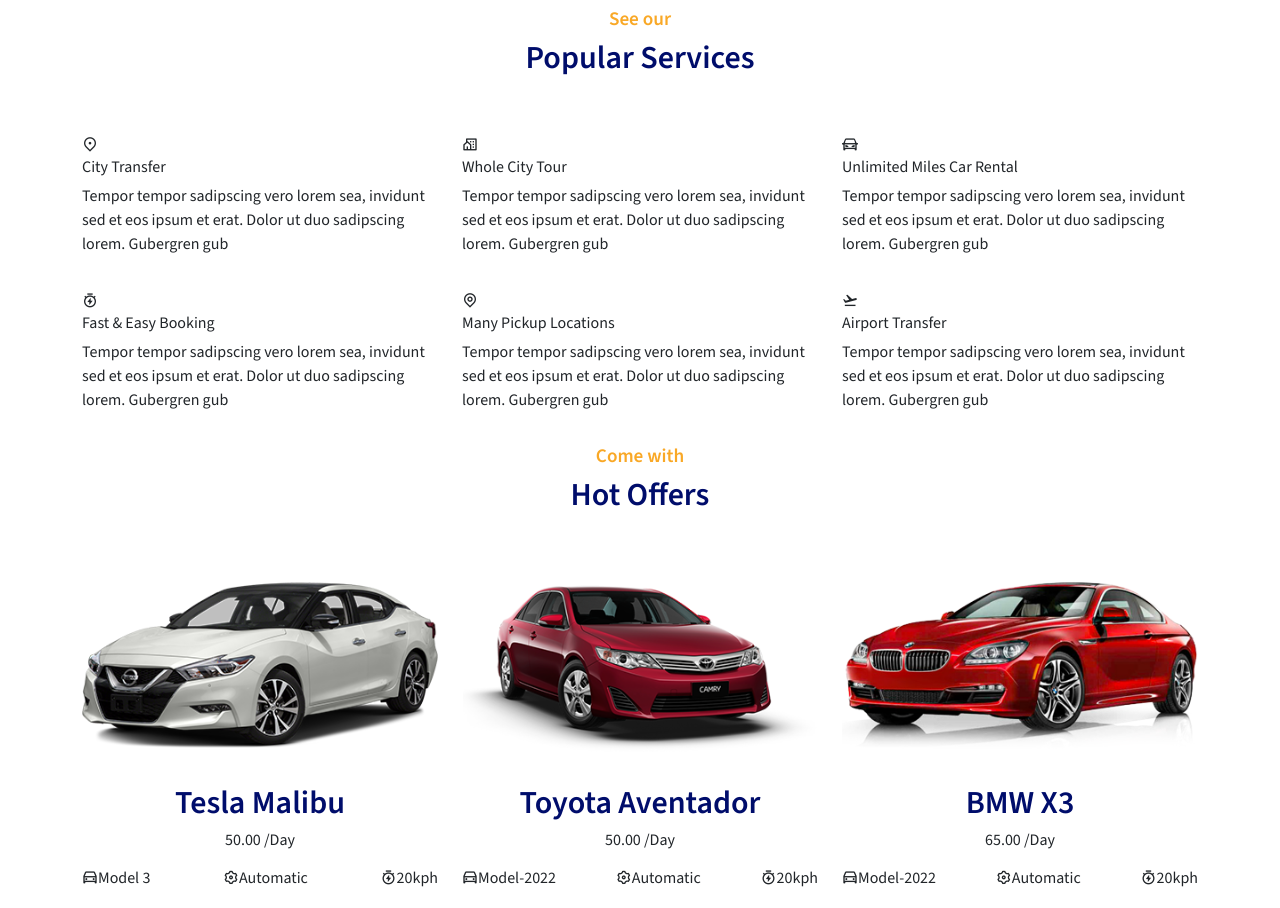
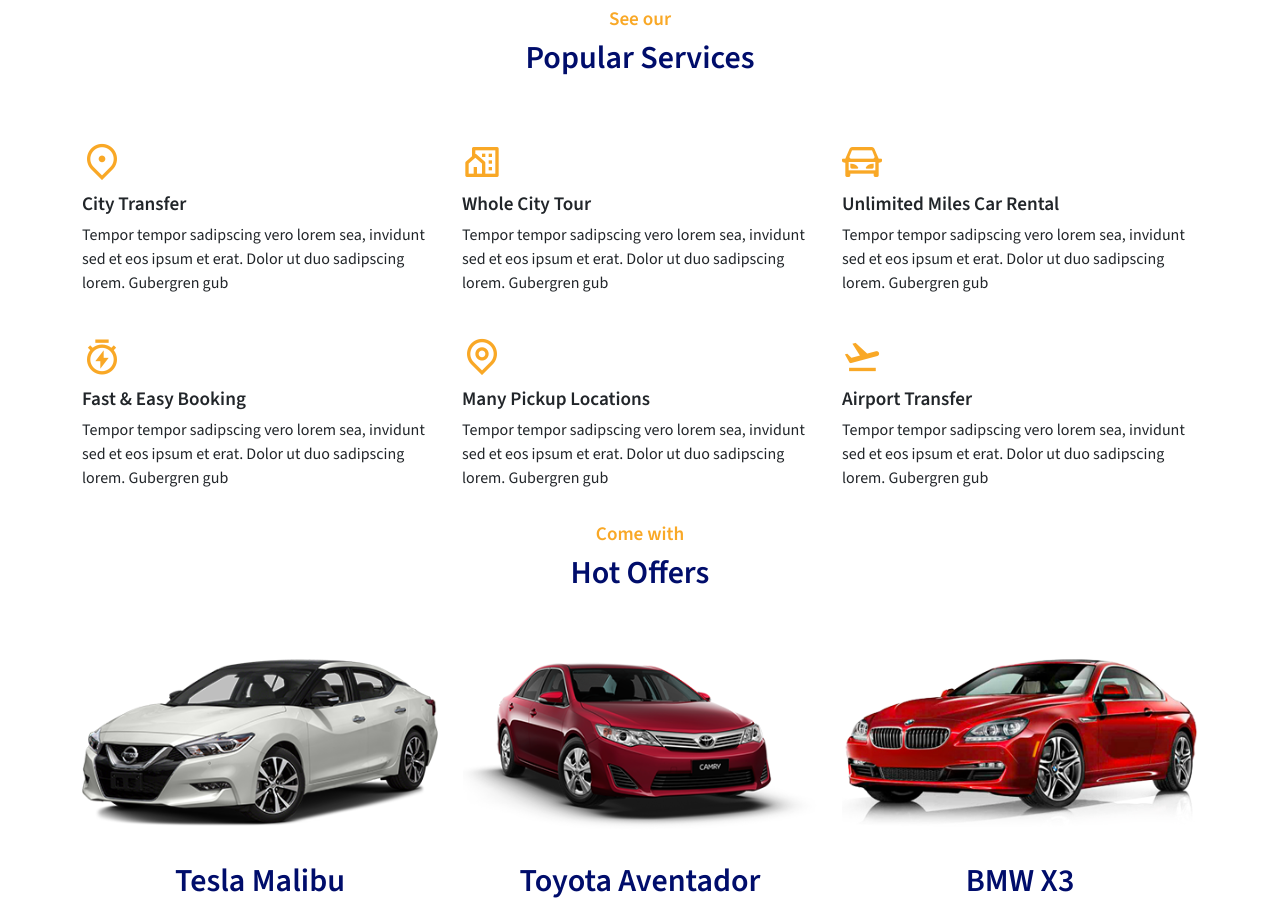
Before and after one commit to TeamAbella060420/Doctor-Appointment-Booking_MERN, a React (Create React App) app in the folder car-rental/: page /home in a window 1280 px wide. Shown: the part 1340-2248 px from the top of the page. Built offline with nearby package versions, Linux system fonts and the light colour scheme.

Commit message:
Update services-list.css

```diff
--- a/car-rental/src/styles/services-list.css
+++ b/car-rental/src/styles/services-list.css
@@ -0,0 +1,16 @@
+
+
+.service__item span i {
+    font-size: 2.5rem;
+    color: #f9a826;
+}
+
+.service__item h6 {
+    font-size: 1.2rem;
+    font-weight: 600;
+    transition: .3s;
+}
+
+.service__item h6:hover {
+    color: #f9a826;
+}
```
